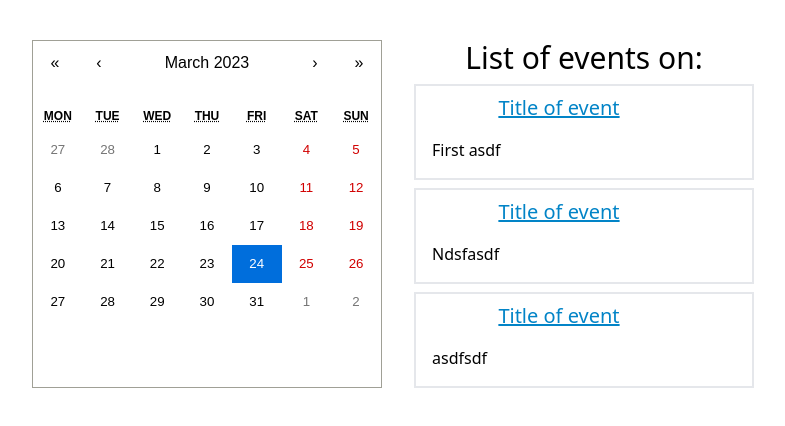
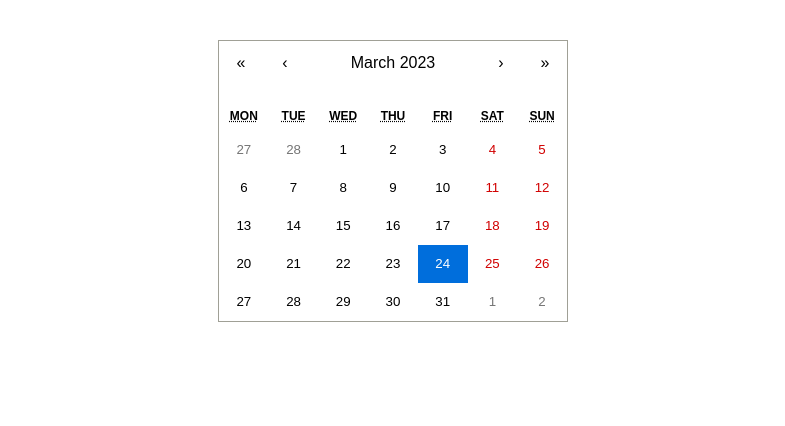
Before and after one commit to chainsawfish/fancyCalendar, a React (Vite) app in the folder frontend/: page / in a window 1280 px wide. Shown: the top 426 px of the page, without its empty margins (247-1032 px from the left). Built offline with nearby package versions, Linux system fonts and the light colour scheme.

Commit message:
feat clicked day and list of tasks renders correctly now

```diff
--- a/frontend/src/App.jsx
+++ b/frontend/src/App.jsx
@@ -13,7 +13,7 @@ function App() {
     return (
         <div className="flex flex-row justify-center gap-8 mt-10">
             <Calendar onChange={setDate} value={date} onClickDay={handleDayClick}/>
-            <EventsList currentDay={currentDay}/>
+            {currentDay && <EventsList currentDay={date}/>}
         </div>
     )
 }
--- a/frontend/src/components/Event.jsx
+++ b/frontend/src/components/Event.jsx
@@ -15,7 +15,7 @@ const Event = ({today}) => {
     return (
         <div onMouseOver={handleMouseOver} onMouseLeave={handleMouseLeave} className="border-2 pt-2 mt-2 w-[340px] ">
             <div className="flex flex-row justify-center items-center">
-                <div className="text-xl text-sky-600 underline">Title of event</div>
+                <div className="text-xl text-sky-600 underline">{today?.title}</div>
                 <div className="w-[50px] ">
                     {isHidden &&
                         <div className="flex flex-row items-end pl-16 gap-2">
@@ -24,7 +24,7 @@ const Event = ({today}) => {
                         </div>}
                 </div>
             </div>
-            <div className="p-4">{today.text}</div>
+            <div className="p-4">{today?.text}</div>
         </div>
     );
 };
--- a/frontend/src/components/EventsList.jsx
+++ b/frontend/src/components/EventsList.jsx
@@ -4,13 +4,16 @@ import {useSelector} from "react-redux";
 
 
 const EventsList = ({currentDay}) => {
-const events = useSelector(state => state.calendarEvents.events)
+    const events = useSelector(state => state.calendarEvents.events)
     return (
         <div>
             <h1 className="text-center text-3xl">List of events on: {currentDay?.getDate()}</h1>
-            {events.map((eventObj, index) => {
-                return ( <Event key={index} today={eventObj}/>)
-            })}
+            {events.filter(eventObj => new Date(eventObj.date).getDate() === currentDay.getDate())
+                .map((eventObj, index) => {
+                    return (
+                        <Event key={index} today={eventObj}/>
+                    )
+                })}
 
         </div>
     );
```
